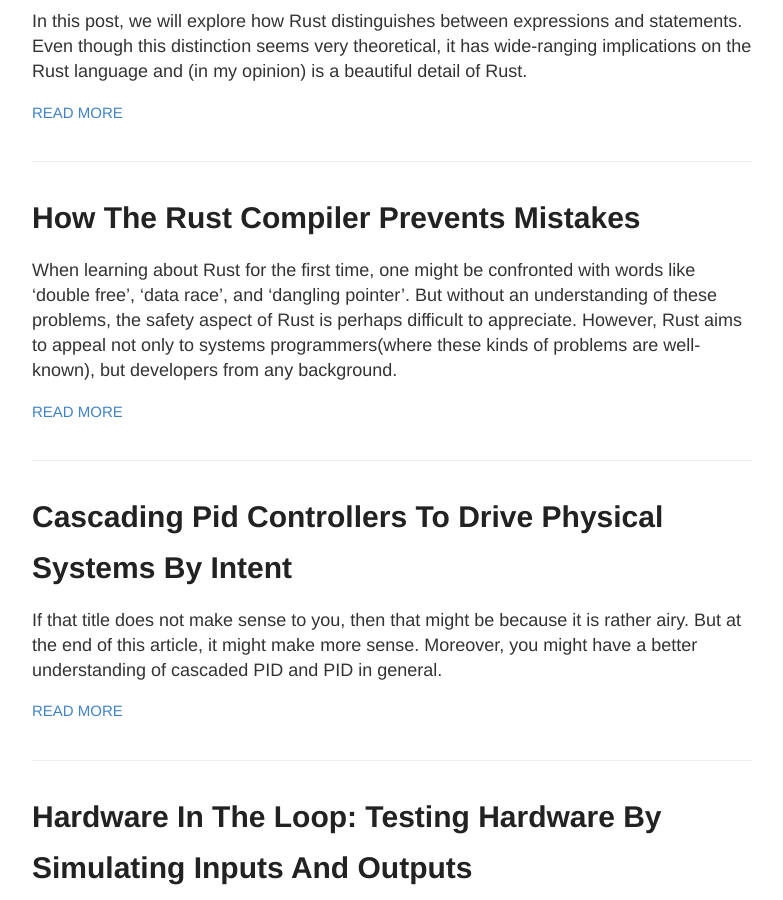
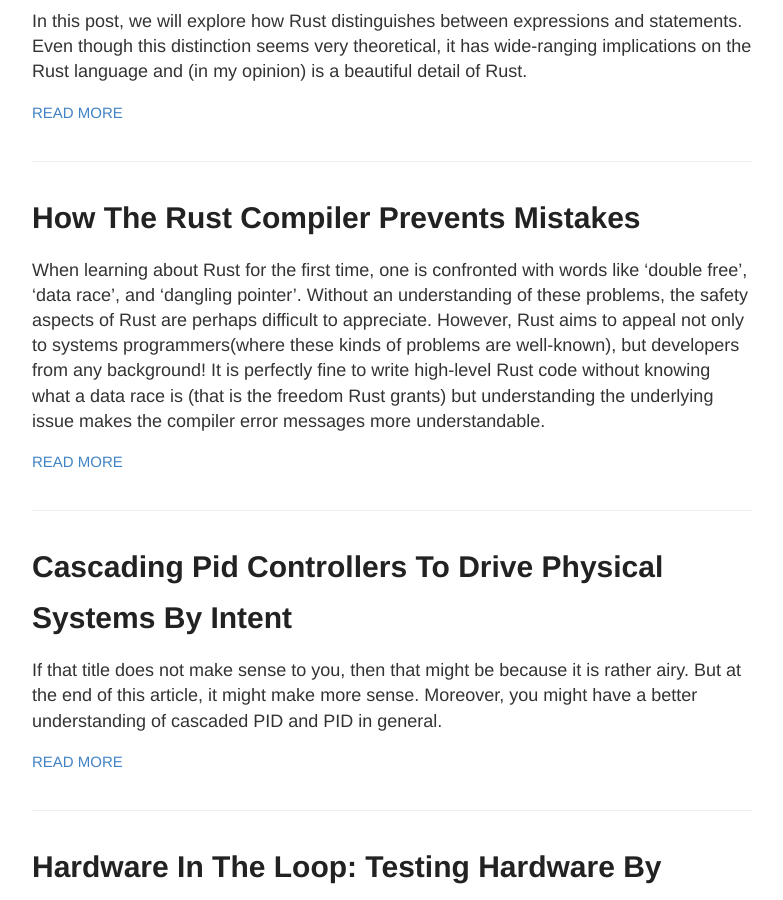
Before and after one commit to barafael/barafael.github.io, a Jekyll site: the page built from index.html, in a window 1280 px wide and 900 px high, scrolled down 1251 px. Shown: the whole window, without its empty margins (248-1031 px from the left). Built offline with Jekyll 4.4.1, drawn with Linux system fonts in a browser that asks for light colours; some of the changed lines change nothing that is shown.

Commit message:
nitpicks from language linter

````diff
--- a/_posts/2018-06-04-How-The-Rust-Compiler-Prevents-Mistakes.md
+++ b/_posts/2018-06-04-How-The-Rust-Compiler-Prevents-Mistakes.md
@@ -1,12 +1,12 @@
-When learning about Rust for the first time, one might be confronted with words like 'double free', 'data race', and 'dangling pointer'.
-But without an understanding of these problems, the safety aspect of Rust is perhaps difficult to appreciate.
-However, Rust aims to appeal not only to systems programmers(where these kinds of problems are well-known), but developers from any background.
+When learning about Rust for the first time, one is confronted with words like 'double free', 'data race', and 'dangling pointer'.
+Without an understanding of these problems, the safety aspects of Rust are perhaps difficult to appreciate.
+However, Rust aims to appeal not only to systems programmers(where these kinds of problems are well-known), but developers from any background! It is perfectly fine to write high-level Rust code without knowing what a data race is (that is the freedom Rust grants) but understanding the underlying issue makes the compiler error messages more understandable.
 
-In order to explain some of the problems Rust solves, I have collected examples to show and explain specific problems and see how `rustc`(the Rust complainer) handles them.
+To explain some of the problems Rust solves, I have collected examples to show and explain specific problems and see what `rustc`("the Rust complainer") has to say about them.
 
 ## Let's start simple: Dereferencing Null Pointers
 
-When Tony Hoare finished implementing ALGOL 60 in 1965, he couldn't know that he would be apologizing for one of its concepts 44 years later: at '09 QCon in London, he called null pointers a 'billion dollar mistake'.
+When Tony Hoare finished implementing ALGOL 60 in 1965, he couldn't know that he would be apologizing for one of its concepts 44 years later: at '09 QCon in London, he called null pointers a 'billion dollar mistake.'
 
 Languages since have picked up variations of the concept. For example, Java has no pointers accessible to the programmer, yet it has a `NullPointerException`.
 
@@ -16,17 +16,18 @@
 #include <stdio.h>
 
 int main() {
-    // Reading and writing to a NULL pointer results in undefined behaviour.
+    // Reading and writing to a NULL pointer results in undefined behavior.
     int *ptr = NULL;
     *ptr     = 10;
     printf("%d", *ptr);
 }
 ```
 
-We create a pointer to an int with the value of `NULL`. When we try to write to or read from that location, a SIGSEGV happens to happen on my machine and setup, but dereferencing a NULL pointer is undefined behaviour, meaning that anything could happen.
+We create a pointer to an int with the value of `NULL`. When we try to write to that location, a SIGSEGV happens to happen on my machine and setup, but dereferencing a NULL pointer is undefined behavior, meaning that anything could happen.
 
 How does this look in Rust? Simply put, safe Rust has no null references. There is no way to express this in safe Rust.
-But there is always `unsafe`:
+
+There is always `unsafe`:
 
 ```rust
 use std::ptr;
@@ -42,20 +43,22 @@
 }
 ```
 
-And, with this code, I happen to get a SIGSEGV, too.
+With this code, I happen to get a SIGSEGV, too.
 
-## Free of 'use-after-free'
+## And now for something more interesting: Free of 'use-after-free'
 
-And now for something more interesting: unlike many other languages, we have to explicitly request and release our memory from/to the OS when working with C.
-Those actions are hidden when using Java, Python, or Haskell. Managing memory manually is a difficult problem, because we have to ensure that:
+Unlike many other languages, we have to explicitly request and release our memory from/to the operating system when working with C.
+Those actions still happen when using Java, Python, or Haskell, but they happen automatically in the background. This is safe (because it is automatic), and it is very comfortable for the programmer. However, such garbage collection has a cost, which is out of scope for this article but frequently discussed.
 
-* all allocated memory is free'd
-* memory that was free'd before is never reused
-* memory is free'd exactly once in all code paths of the program
+Managing memory manually (like it is done in most systems programming languages) is a difficult problem because we have to ensure that:
 
-If we fail to do this, our program might crash, or worse, it might corrupt data or present opportunities to attackers.
+* all allocated memory is `free()`'d (no memory leaks)
+* memory that was `free()`'d before is never reused (no use-after-free)
+* memory is `free()`'d exactly once in all code paths of the program (no double free)
 
-The `free` function in C deallocates a block of memory, but it does not invalidate our pointer to that memory - we can still use it:
+If we fail to do this, our program might crash, or worse, it might corrupt data anywhere or present opportunities to attackers.
+
+The `free` function in C deallocates previously allocated blocks of memory, but it does not invalidate our pointer to that memory - we can still use it:
 
 ```c
 #include <stdio.h>
@@ -111,19 +114,21 @@
    = note: move occurs because `buffer` has type `std::string::String`, which does not implement the `Copy` trait
 ```
 
-The error message uses some Rust-specific language, but it is pretty clear.
+The error message uses some Rust-specific language (move? Copy trait?), but it is pretty clear: ownership of the buffer is moved into `drop()`, after which the buffer is not usable.
 
-It is important to note that the `drop` function is not often used in Rust. That is because an object can be destructed automatically when it goes out of it's owners scope. But the function exists, and it is one of the most beautiful functions in the standard library:
+It is important to note that the `drop` function is used rarely in Rust. That is because every object is destructed automatically at the point where its owner's scope ends (which is known at compile time).
+
+Regardless, the function exists, and it is one of the most beautiful functions in the standard library:
 
 ```rust
 pub fn drop<T>(_x: T) { }
 ```
 
-That's all they wrote: take ownership of an `_x` of an unconstrained type T, and go out of scope, resulting in deterministic deconstruction of `_x`.
+That's all they wrote: take ownership of an `_x` of an unconstrained type T, and go out of scope, resulting in the deterministic deconstruction of `_x`.
 
 ## But what about `std::move`?
 
-Modern C++ introduced moving ownership. The move constructor invalidates the old owner in some agreed-upon way, even if the object is const. After the move, the old pointer can (but should not) be used.
+Modern C++ introduced moving ownership. The move constructor invalidates the old owner in some agreed-upon way, even if the object is const. After the move, the old pointer may still be used (but that is not a good idea!).
 
 ```cpp
 #include <iostream>
@@ -190,7 +195,7 @@
 # The Many Kinds Of Dangling Pointers
 
 ### Dangling Pointer Into Heap
-In C-like languages, we can use adresses of objects on the heap or stack directly. This is powerful, but it means we have to be cautious about the memory at the other end of a pointer:
+In C-like languages, we can use the addresses of objects on the heap or stack directly. This is powerful, but it means we have to be cautious about the memory at the other end of a pointer:
 
 ```c
 #include "stdlib.h"
@@ -215,7 +220,7 @@
 }
 ```
 
-This program allocates a buffer on the heap, creates a pointer into that buffer, then frees the buffer. However, the pointer still exists! That is clearly a dangling pointer into the heap. Let's reconstruct this in Rust:
+This program allocates a buffer on the heap, creates a pointer into that buffer, then frees the buffer. However, the pointer still exists! That is a dangling pointer into the heap. Let's reconstruct this in Rust:
 
 ```rust
 fn main() {
@@ -227,7 +232,7 @@
     // Take a pointer into the heap-allocated array
     let reference = &mut array[6];
 
-    // at this point, reference becomes a dangling pointer
+    // at this point, reference would become a dangling pointer
     drop(array);
 
     println!("{}'s array has been set free!", *reference);
@@ -249,13 +254,13 @@
    |                    ^^^^^ move out of `array` occurs here
 ```
 
-The message is clear. How dare we move array to `drop` if we still have borrowed it to `reference`?
+The message is clear. How dare we move the ownership of the variable array to `drop` if we still have borrowed it to `reference`?
 
 # Capturing Closures
 
-Closures are anonymous functions which can capture variables from the scope they originate in.
-This means that if we create a string variable `some_string` and a closure `some_closure` in one scope, we can use `some_string` from `some_closure`.
-But closures would be pointless if we could not pass them around different scopes! That is dangerous, though:
+Closures are anonymous functions which can capture variables from their originating scope.
+Therefore, if we create a string variable `some_string` and a closure `some_closure` in one scope, we can use `some_string` from `some_closure`.
+Closures would be pointless if we could not pass them around different scopes! That is dangerous, though:
 
 ```cpp
 #include <iostream>
@@ -263,40 +268,40 @@
 
 using namespace std;
 
-function<int(int)> get_lambda_with_local_reference() {
+function<int(int)> get_lambda_with_local_reference(int index) {
     int local_arr[] = { 1, 2, 3, 4, 5 };
-    return [&](int value) { return value + local_arr[2]; };
+    return [&](int value) { return value + local_arr[index]; };
 }
 
 int main() {
     // This function returns a lambda which internally keeps a pointer to a local array.
     // Of course, when using the returned lambda, the array does not exist anymore.
-    function<int(int)> function = get_lambda_with_local_reference();
+    function<int(int)> function = get_lambda_with_local_reference(2);
     cout << "lambda uses stack-local reference:" << function(6) << endl;
 }
 ```
 
-The function `get_lambda_with_local_reference` will return a function<int(int)>, which is a lambda that takes and returns an int.
-That function is defined in the last line of `get_lambda_with_local_reference` as returning the sum of it's argument and the element at index 2 of an array defined in the same scope.
-When we return the lambda, this array goes out of scope. When we call it, the lambda dereferences some random value from the stack(at best).
+The function `get_lambda_with_local_reference` will return a `function<int(int)>`, which is a lambda that takes and returns an int.
+That function is defined in the last line of `get_lambda_with_local_reference` as returning the sum of its argument and the element at index `index` of an array defined in the same (stack frame) scope.
+When we return the lambda, this array goes out of scope. When we call it, the lambda dereferences some random value from the stack (at best).
 
 Same story in Rust:
 
 ```rust
 // This function returns a closure with a pointer to a stack-local array.
-fn get_lambda_with_local_reference() -> impl Fn(i32) -> i32 {
+fn get_lambda_with_local_reference(index: usize) -> impl Fn(i32) -> i32 {
     let local_arr = [1, 2, 3];
-    |value| value + local_arr[2]
+    |value| value + local_arr[index]
 }
 
 // Moving the stack-local array into the returned closure is fine.
-fn get_lambda_with_moved_reference() -> impl Fn(i32) -> i32 {
+fn get_lambda_with_moved_reference(index: usize) -> impl Fn(i32) -> i32 {
     let local_arr = [1, 2, 3];
-    move |value| value + local_arr[2]
+    move |value| value + local_arr[index]
 }
 
 fn main() {
-    let function = get_lambda_with_local_reference();
+    let function = get_lambda_with_local_reference(2);
     println!("lambda uses stack-local reference: {}", function(6));
 }
 ```
@@ -307,13 +312,13 @@
 error[E0373]: closure may outlive the current function, but it borrows `local_arr`, which is owned by the current function
  --> dangling_pointer_closure.rs:5:5
   |
-5 |     |value| value + local_arr[2]
+5 |     |value| value + local_arr[index]
   |     ^^^^^^^         --------- `local_arr` is borrowed here
   |     |
   |     may outlive borrowed value `local_arr`
 help: to force the closure to take ownership of `local_arr` (and any other referenced variables), use the `move` keyword
   |
-5 |     move |value| value + local_arr[2]
+5 |     move |value| value + local_arr[index]
   |     ^^^^^^^^^^^^
 ```
 
@@ -323,15 +328,15 @@
 
 You can find more examples of less interesting dangling pointers [here](https://github.com/barafael/errare-humanum-est/tree/master/examples).
 
-# Crossing Boundaries or: the other 'billion dollar mistake'
+# Crossing Boundaries or: yet another 'Billion Dollar Mistake'
 
-For performance reasons, the creators of the C language used raw pointers to memory blocks as array types. After creating aan array, it's size has to be tracked manually, often by something like `#define BUF_SIZE 256`. Array access by index, like `arr[115]`, happens without a bounds check. One could check manually.
-Similarly, strings (which are basically just char pointers) are delimited by a `\0`-byte marking their end. The performance benefits come with a price - it is incredibly easy to make a mistake:
+For performance reasons, the creators of the C language used raw pointers to memory blocks as array types. After creating an array, it's size has to be tracked manually, often by something like `#define BUF_SIZE 256`. Array access by index, like `arr[115]`, happens without checking bounds. One could check manually.
+Similarly, strings (which are just char pointers) always end with a `\0`-byte. The performance benefits come with a price - it is incredibly easy to make a mistake:
 
 ```c
 #define BUFFER_SIZE 15
 
-/* Compile with -fno-stack-protector */
+/* Compile with -fno-stack-protector for real fun */
 int main() {
     int buffer[BUFFER_SIZE];
     for (int index = 0; index <= BUFFER_SIZE; index++) {
@@ -353,9 +358,9 @@
 
 /* Compile with -fno-stack-protector for full effect */
 int main() {
-    // gets is a dangerous function and gcc even warns when using it.
+    // gets is a hazardous function, and gcc even warns when using it.
     // Here, gets overwrites a part of the stack when a long text is entered on stdin,
-    // corrupting a variable that comes after the input buffer on the stack.
+    // possibly corrupting a variable that comes after the input buffer on the stack.
     char buffer[BUFFER_SIZE];
     int password = 0;
 
@@ -373,7 +378,7 @@
     }
 }
 ```
-Writing a string into the buffer that is larger than the buffer will actually corrupt the password flag and grant us privileged access!
+Writing a string into the buffer that is larger than the buffer can corrupt the password flag and grant us privileged access!
 And yes, you should not use `gets`, as the compiler may tell us here. So, let's use fgets, but hide a mistake in our code:
 
 ```c
@@ -403,7 +408,7 @@
 }
 ```
 
-The fundamental problem is that the array size is unknown. There may be a performance advantage to not having those runtime index bounds checks, but modern LLVM is REALLY good at optimizing those away. Either way, bounds checks should be an opt-out feature for critical loops, not an opt-in by manually coding them in my opinion.
+The fundamental problem is that the array size is unknown. There may be a performance advantage to not having those runtime index bounds checks, but modern LLVM is good at optimizing those away. Either way, bounds checks should be an opt-out feature for critical loops, not an opt-in by manually coding them in my opinion.
 
 Obligatory Rust example:
 
@@ -418,13 +423,13 @@
 }
 ```
 
-panics with 'index out of bounds' at runtime. Rust cannot catch that kind of bug at compile time (it is really really hard to catch in the general case)!
+This code panics with 'index out of bounds' at runtime. Rust cannot catch that kind of bug at compile time (it is hard to catch in the general case)!
 
 # The Real Fun Stuff: Access to Shared Data
 
-Data races can happen if these 3 conditions are met: (1) multiple parts of a program have access to the same memory (sharing), (2) at least one of them writes to the shared data (mutation), and (3) there is no mechanism in place to ensure proper order of transactions (synchronisation).
+Data races can happen if these 3 conditions are met: (1) multiple parts of a program have access to the same memory (sharing), (2) at least one of them writes to the shared data (mutation), and (3) there is no mechanism in place to ensure proper order of transactions (synchronization).
 
-To wrap everything in mutexes and semaphores is one viable option, but Rust offers a safer and faster option: ensuring the first 2 conditions are never true at the same time. This is what "Sharing XOR mutation" means: either many processes read, or at most one writes. It turns out the borrow checker that ensures memory errors never happen also prevents many issues arising from shared access to ressources, because there is always a clear owner and it is known if and how data is shared.
+To wrap everything in mutexes and semaphores is one viable option, but Rust offers a safer and faster option: ensuring the first 2 conditions are never true at the same time. This is what "Sharing XOR mutation" means: either many processes read, or at most one writes. It turns out the borrow checker that ensures memory errors never happen also prevents many issues arising from shared access to resources because there is always a clear owner and it is known if and how data is shared.
 
 Here is what a multithreaded C++ program could look like:
 
@@ -521,4 +526,4 @@
 
 # A solution for C and C++: great linters
 
-The `cppcheck` and `clang-tidy` have heuristics for many of the problems listed here. Often, their explanation of the problem is very good, as well.
+The `cppcheck` and `clang-tidy` have heuristics for many of the problems listed here. Often, their explanation of the problem is excellent, as well.
````
